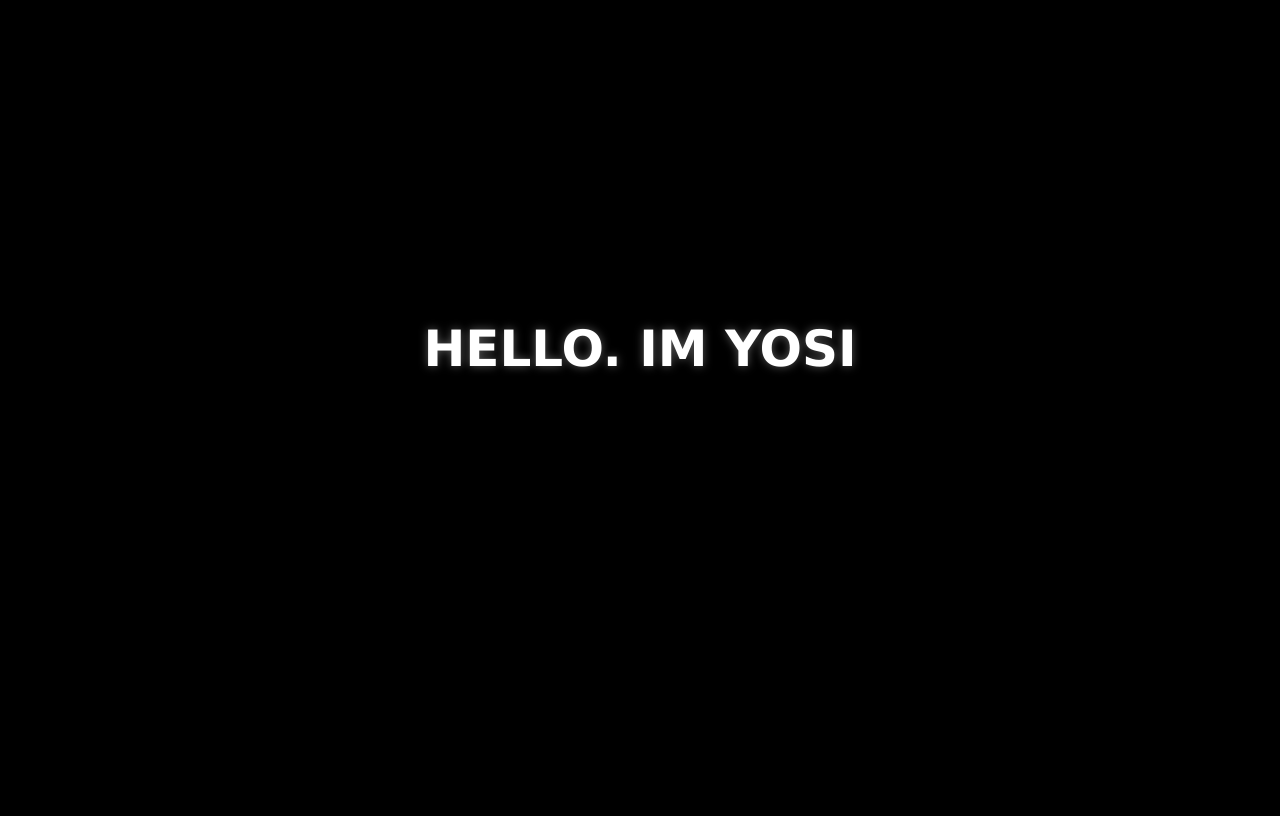
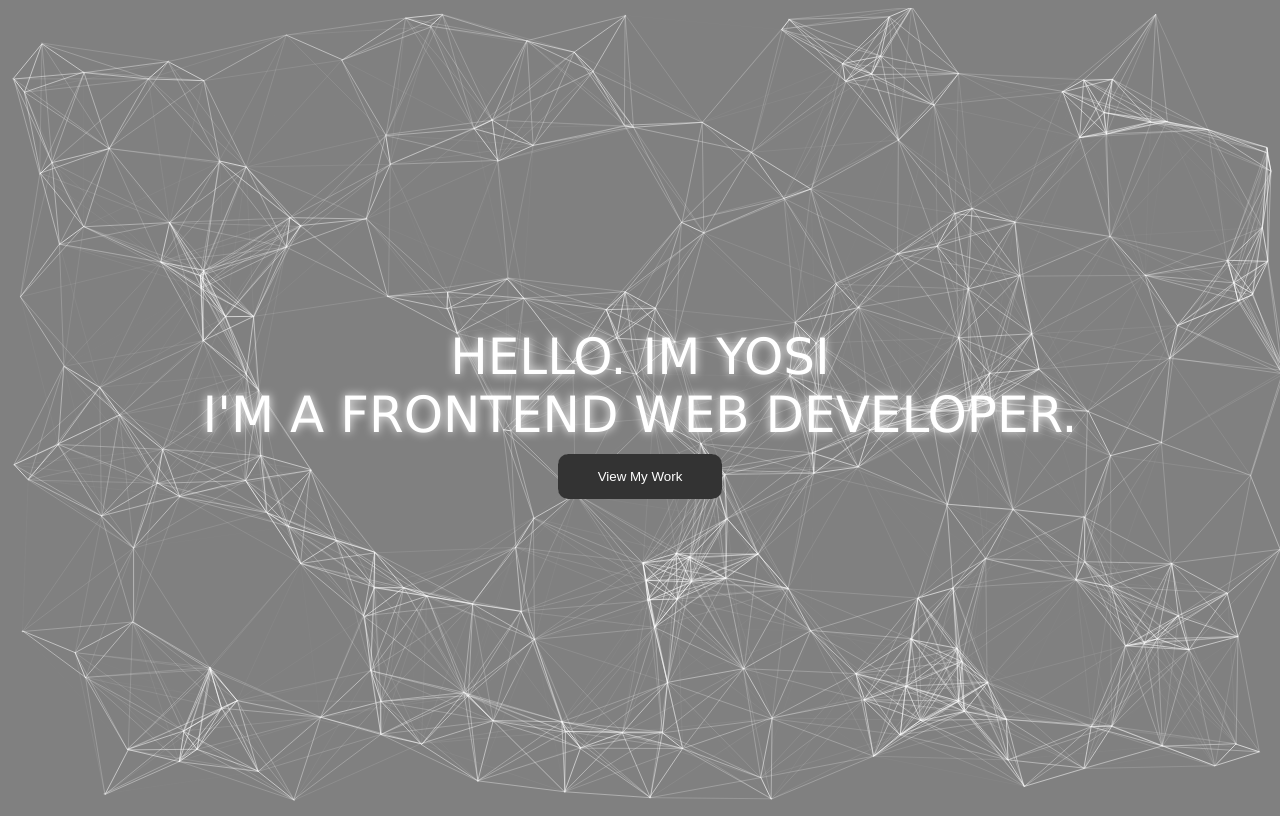
Before and after one commit to yoseph08/Portfolio, a plain HTML site: page index.html in a window 1280 px wide. Drawn offline with nearby package versions, Linux system fonts and the light colour scheme; animation ran at ten frames a second.

Commit message:
Add files via upload

```diff
--- a/index.html
+++ b/index.html
@@ -4,14 +4,24 @@
     <meta charset="UTF-8">
     <meta name="viewport" content="width=device-width, initial-scale=1.0" />
     <link rel="stylesheet" type="text/css" href="portfoliostyle.css"/>
+    <script src="https://cdn.jsdelivr.net/particles.js/2.0.0/particles.min.js"></script>
+
 
 </head>
 <body>
   <div id="background"></div>
-  <h1> Hello. Im Yosi</h1>
 
-<script src="script.js"></script>
-<script src="particles.min.js"></script>
+  <div class="welcome-page">Hello. Im Yosi <br>
+    I'm a frontend Web Developer.</h1>
+  </div>
+<div class="view-work-btn">
+  <button class=btn>View My Work</button>
+</div>
+
+
+
+  <script src="script.js"></script>
+
 
 </body>
 </html>
--- a/portfoliostyle.css
+++ b/portfoliostyle.css
@@ -1,25 +1,11 @@
-*{
-    box-sizing: border-box;
-    margin: 0;
-    padding: 0;
 
-}
 
 body{
     font-family: 'Lucida Sans';
-    background-color: #000;
+
+    background-color: grey;
     height: 100vh;
-
-}
-
-h1{
-    color: white;
-    font-size: 50px;
-    text-transform: uppercase;
-    text-align: center;
-    padding-top: 40vh;
-    text-shadow: 0 0 10px rgba(255, 255, 255, .35)
-
+    overflow: hidden;
 
 }
 
@@ -31,3 +17,88 @@ h1{
 
 
 }
+
+.welcome-page{
+    color: white;
+    font-size: 50px;
+    text-transform: uppercase;
+    text-align: center;
+    padding-top: 40vh;
+    text-shadow: 0 0 10px white
+
+
+}
+
+.view-work-btn{
+    text-align: center;
+    padding-inline: 20px;
+    padding-top: 10px;
+    padding-bottom: 10px;
+    display: center;
+
+}
+
+.btn{
+    padding: 15px 40px;
+    border: none;
+    outline:none;
+    color: #FFF;
+    cursor: pointer;
+    position: relative;
+    z-index: 0;
+    border-radius: 12px;
+
+}
+
+.btn::after {
+    content: "";
+    z-index: -1;
+    position: absolute;
+    width: 100%;
+    height: 100%;
+    background-color: #333;
+    left: 0;
+    top: 0;
+    border-radius: 10px;
+  }
+  /* glow */
+  .btn::before {
+    content: "";
+    background: linear-gradient(
+      45deg,
+      #FF0000, #FF7300, #FFFB00, #48FF00,
+      #00FFD5, #002BFF, #FF00C8, #FF0000
+    );
+    position: absolute;
+    top: -2px;
+    left: -2px;
+    background-size: 600%;
+    z-index: -1;
+    width: calc(100% + 4px);
+    height:  calc(100% + 4px);
+    filter: blur(8px);
+    animation: glowing 20s linear infinite;
+    transition: opacity .3s ease-in-out;
+    border-radius: 10px;
+    opacity: 0;
+  }
+
+  @keyframes glowing {
+    0% {background-position: 0 0;}
+    50% {background-position: 400% 0;}
+    100% {background-position: 0 0;}
+  }
+
+  /* hover */
+  .btn:hover::before {
+    opacity: 1;
+  }
+
+  .btn:active:after {
+    background: transparent;
+  }
+
+  .btn:active {
+    color: #000;
+    font-weight: bold;
+  }
--- a/script.js
+++ b/script.js
@@ -3,7 +3,7 @@
 particlesJS("background", {
     "particles": {
       "number": {
-        "value": 380,
+        "value": 200,
         "density": {
           "enable": true,
           "value_area": 800
@@ -29,34 +29,34 @@ particlesJS("background", {
       },
       "opacity": {
         "value": 0.5,
-        "random": false,
+        "random": true,
         "anim": {
-          "enable": false,
-          "speed": 1,
-          "opacity_min": 0.1,
+          "enable": true,
+          "speed": .1,
+          "opacity_min": 0.2,
           "sync": false
         }
       },
       "size": {
-        "value": 3,
+        "value": 1,
         "random": true,
         "anim": {
-          "enable": false,
-          "speed": 40,
-          "size_min": 0.1,
+          "enable": true,
+          "speed": 1,
+          "size_min": 0.5,
           "sync": false
         }
       },
       "line_linked": {
         "enable": true,
-        "distance": 150,
+        "distance": 160,
         "color": "#ffffff",
-        "opacity": 0.4,
+        "opacity": 0.8,
         "width": 1
       },
       "move": {
         "enable": true,
-        "speed": 6,
+        "speed": 4,
         "direction": "none",
         "random": false,
         "straight": false,
@@ -70,11 +70,11 @@ particlesJS("background", {
       }
     },
     "interactivity": {
-      "detect_on": "canvas",
+      "detect_on": "window",
       "events": {
         "onhover": {
           "enable": true,
-          "mode": "grab"
+          "mode": "bubble"
         },
         "onclick": {
           "enable": true,
```
